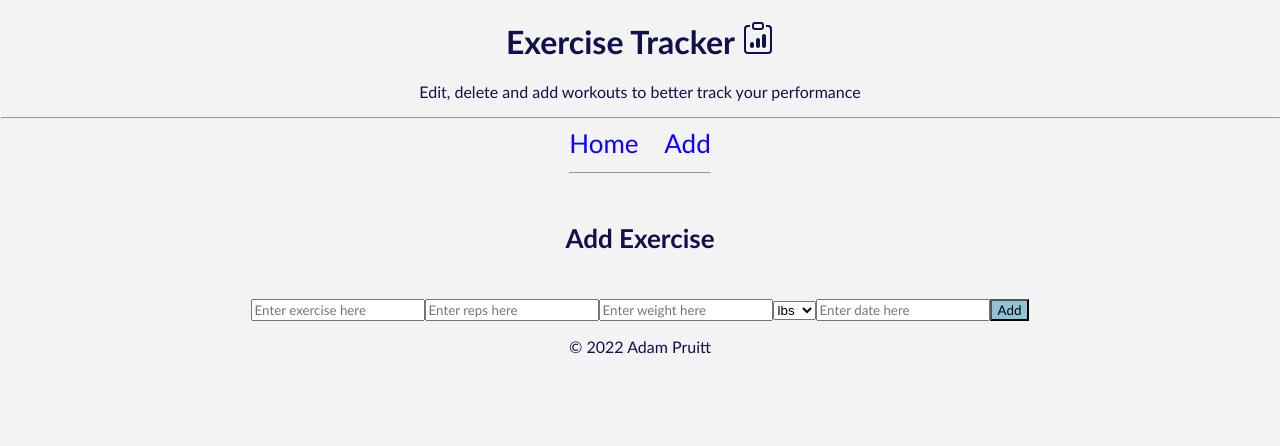
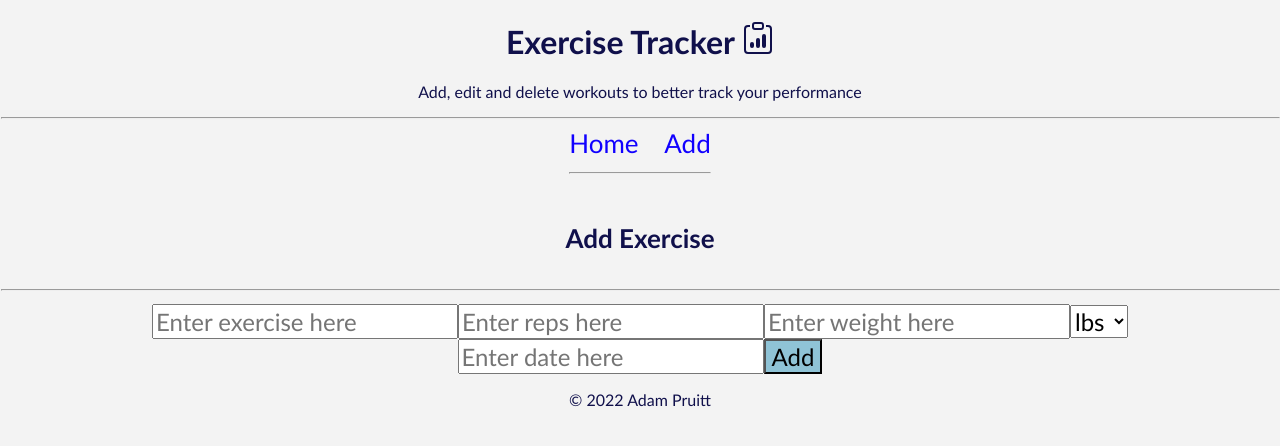
Before and after one commit to apruitt13/290Assignment7, a React (Create React App) app in the folder exercise-ui/: page /add-exercise in a window 1280 px wide. Shown: the top 446 px of the page. Built offline with nearby package versions, Linux system fonts and the light colour scheme.

Commit message:
Making fixes for updating items. Need to verify all properties are there to update.

```diff
--- a/exercise-ui/src/App.css
+++ b/exercise-ui/src/App.css
@@ -7,6 +7,9 @@ body {
   text-align: center;
 }
 h1{
+  color:rgb(16, 16, 75);
+}
+h2{
   color:rgb(16, 16, 75);
 }
 
@@ -37,16 +40,22 @@ table, tr:nth-child(odd){
   color: yellow;
   border: 2px solid grey;
   padding: 1px;
-  background: rgb(181, 229, 241);
+  background: rgb(198, 200, 202);
 }
 
 input{
   font-family: 'Trebuchet MS', 'Lucida Sans Unicode', 'Lucida Grande', 'Lucida Sans', Arial, sans-serif;
+  font-size: 24px;
+}
+select{
+  font-family: 'Trebuchet MS', 'Lucida Sans Unicode', 'Lucida Grande', 'Lucida Sans', Arial, sans-serif;
+  font-size: 24px;
 }
 button {
   font-family: 'Trebuchet MS', 'Lucida Sans Unicode', 'Lucida Grande', 'Lucida Sans', Arial, sans-serif;
   background-color: rgb(143, 195, 214);
   text-align: center;
+  font-size: 24px;
 
 }
 .App {
--- a/exercise-ui/src/App.js
+++ b/exercise-ui/src/App.js
@@ -16,7 +16,7 @@ function App() {
 
       <Router>
         <header> <h1>Exercise Tracker <BsClipboardData/></h1>
-        <p>Edit, delete and add workouts to better track your performance</p>
+        <p>Add, edit and delete workouts to better track your performance</p>
         <hr/>
         </header>
 
--- a/exercise-ui/src/components/ExerciseList.js
+++ b/exercise-ui/src/components/ExerciseList.js
@@ -10,7 +10,9 @@ function ExerciseList({ exercises, onDelete, onEdit }) {
                     <th>Reps</th>
                     <th>Weight</th>
                     <th>Unit</th>
-                    <th>Date</th>
+                    <th>Date:
+                        <br/>
+                        mm-dd-yy</th>
                     <th>Edit</th>
                     <th>Delete</th>
                 </tr>
--- a/exercise-ui/src/pages/AddExercisePage.js
+++ b/exercise-ui/src/pages/AddExercisePage.js
@@ -32,6 +32,7 @@ export const AddExercisePage = () => {
     return (
         <div>
             <h4>Add Exercise</h4>
+            <hr/>
             <input
                 type="text"
                 placeholder="Enter exercise here"
--- a/exercise-ui/src/pages/EditExercisePage.js
+++ b/exercise-ui/src/pages/EditExercisePage.js
@@ -34,6 +34,7 @@ export const EditExercisePage = ({exerciseToEdit}) => {
         <div>
 
             <h4>Edit Exercise</h4>
+            <hr/>
             <input
                 type="text"
                 value={name}
@@ -46,10 +47,10 @@ export const EditExercisePage = ({exerciseToEdit}) => {
                 type="number"
                 value={weight}
                 onChange={e => setWeight(e.target.value)} />
-            <input
-                type="text"
-                value={unit}
-                onChange={e => setUnit(e.target.value)} />
+            <select name = "weight" onChange={e => setUnit(e.target.value)}>
+                <option value={'lbs'}> lbs</option>
+                <option value={'kgs'}> kgs</option>
+            </select>
             <input
                 type="text"
                 value={date}
--- a/exercise-ui/src/pages/HomePage.js
+++ b/exercise-ui/src/pages/HomePage.js
@@ -37,7 +37,7 @@ function HomePage({setExerciseToEdit}) {
     return (
         <>
 
-            <h2>List of Exercise</h2>
+            <h4>List of Exercise</h4>
 
             {<ExerciseList exercises={exercises} onDelete = {onDelete} onEdit={onEdit}></ExerciseList> }
 
```
Also changed, not shown: 2 other files (tests, documents, lock files or other folders).
